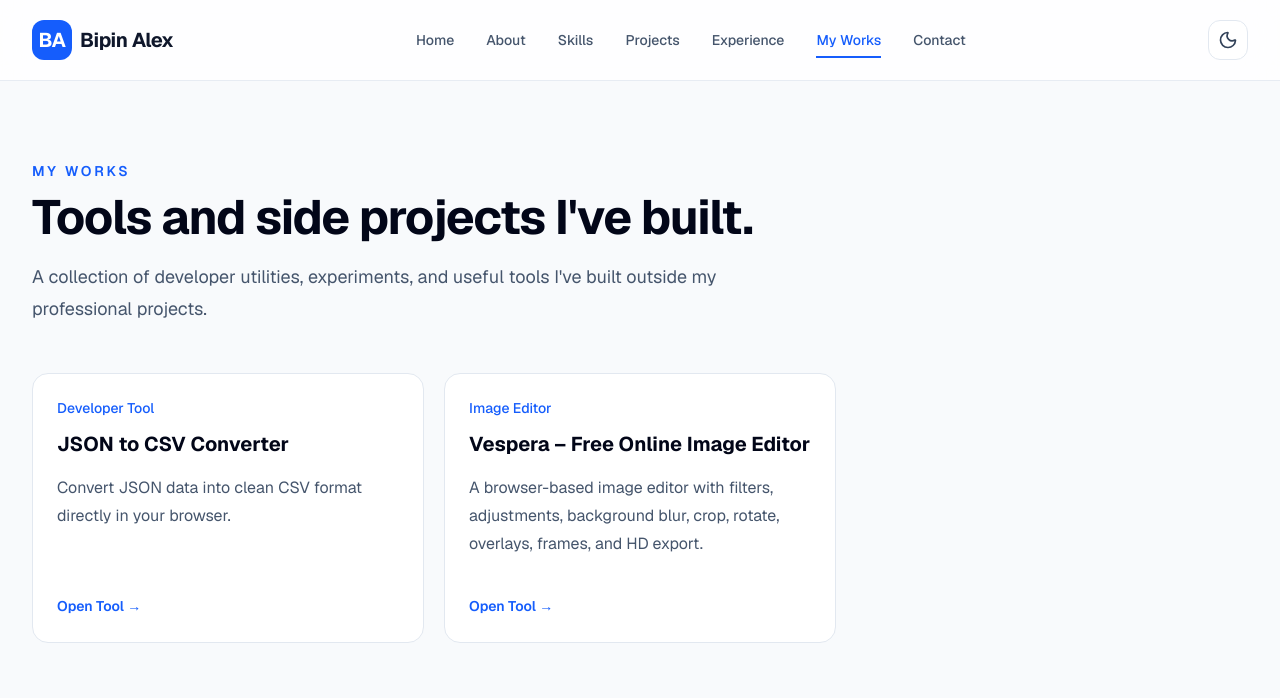
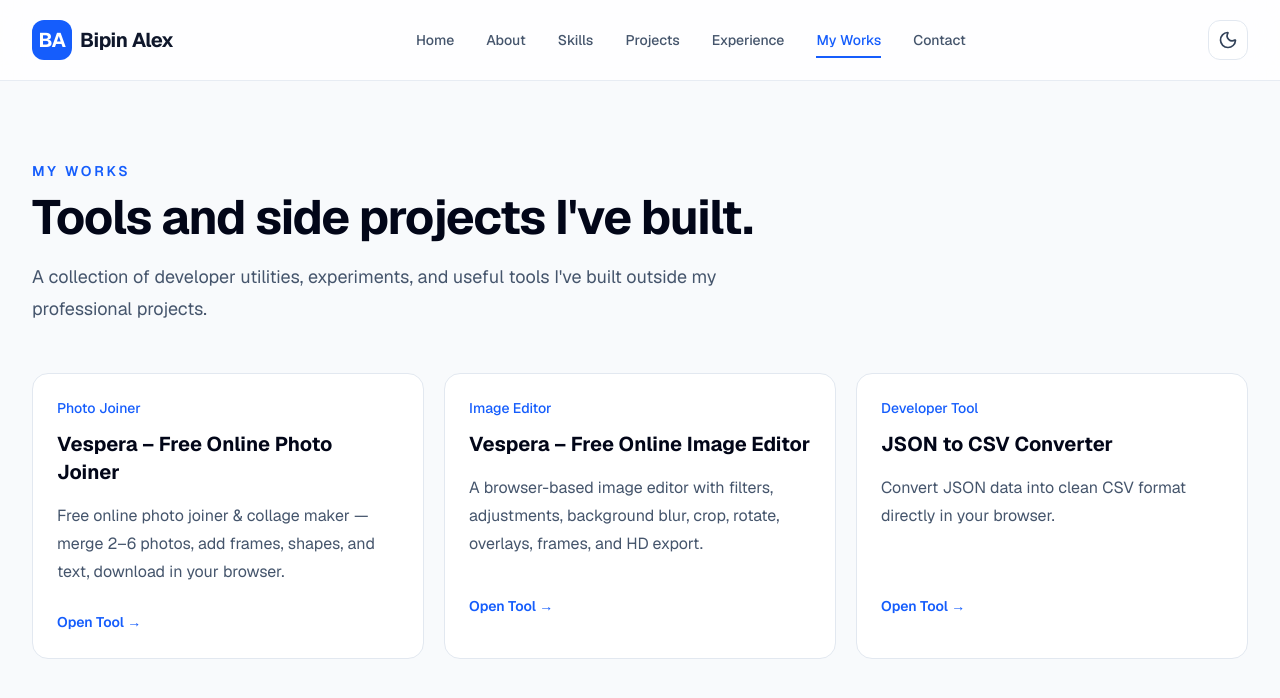
Before and after one commit to bipinalex2014/portfolio, a Next.js app: page /my-works in a window 1280 px wide. Shown: the top 698 px of the page. Built offline with nearby package versions, Linux system fonts and the light colour scheme.

Commit message:
add vespera photo joiner

```diff
--- a/app/my-works/page.tsx
+++ b/app/my-works/page.tsx
@@ -2,11 +2,11 @@
 
 const works = [
   {
-    title: "JSON to CSV Converter",
+    title: "Vespera – Free Online Photo Joiner",
     description:
-      "Convert JSON data into clean CSV format directly in your browser.",
-    category: "Developer Tool",
-    href: "https://data-converter-five.vercel.app/",
+      "Free online photo joiner & collage maker — merge 2–6 photos, add frames, shapes, and text, download in your browser.",
+    category: "Photo Joiner",
+    href: "https://vespera-photo-joiner.vercel.app/",
   },
   {
     title: "Vespera – Free Online Image Editor",
@@ -15,13 +15,13 @@
     category: "Image Editor",
     href: "https://chromiva.vercel.app/",
   },
-//   {
-//     title: "JSON Formatter",
-//     description:
-//       "Format and beautify JSON data for easier reading and debugging.",
-//     category: "Developer Tool",
-//     href: "#",
-//   },
+  {
+    title: "JSON to CSV Converter",
+    description:
+      "Convert JSON data into clean CSV format directly in your browser.",
+    category: "Developer Tool",
+    href: "https://data-converter-five.vercel.app/",
+  },
 //   {
 //     title: "JSON Validator",
 //     description:
```
